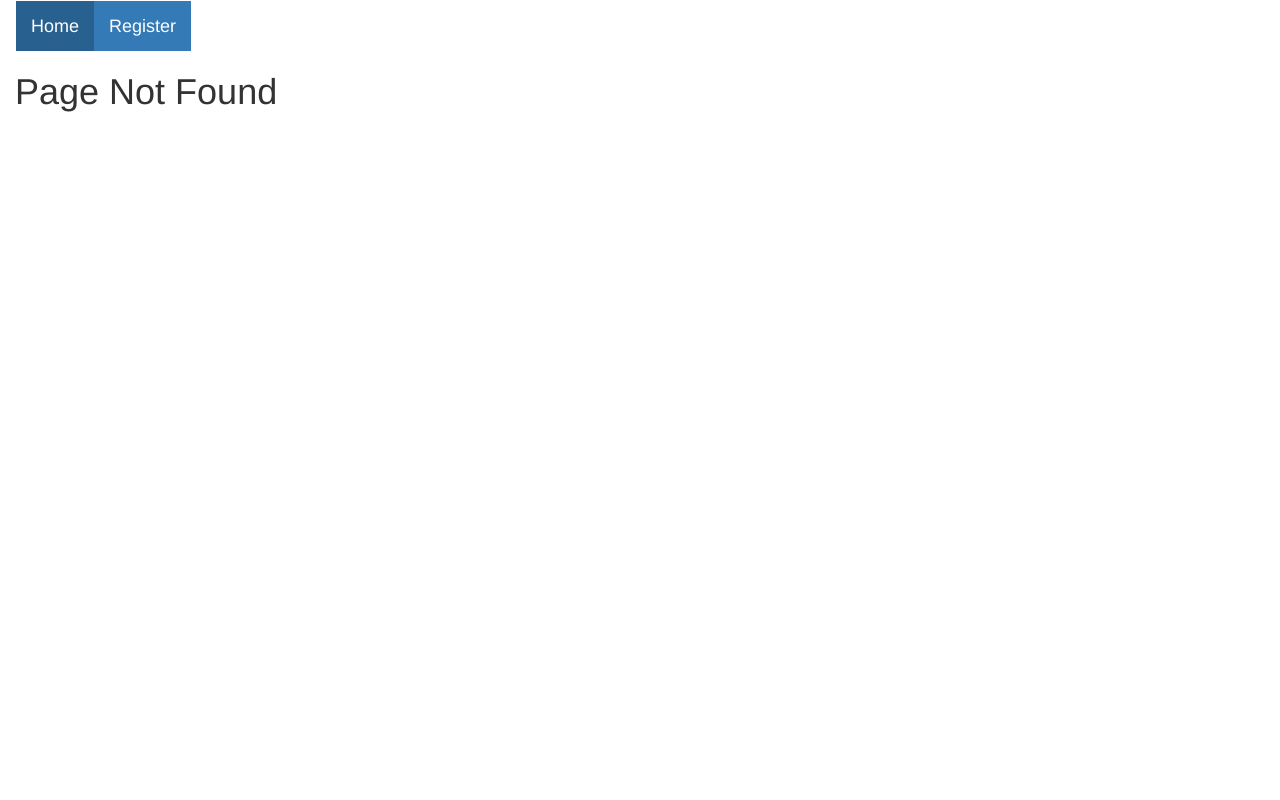
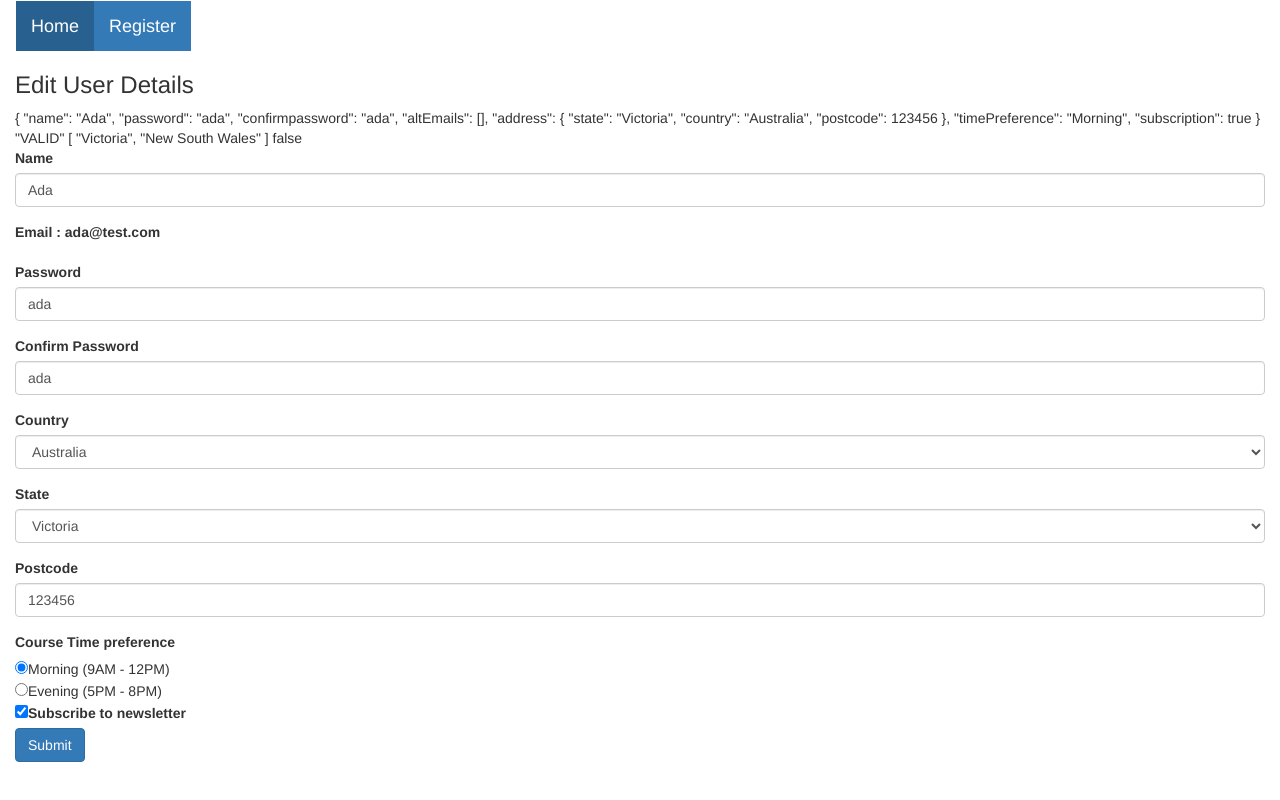
Before and after one commit to jradhika90/angular, an Angular app: page /edit-user/1 in a window 1280 px wide. Before the commit this address had no page. Built offline with nearby package versions, Linux system fonts and the light colour scheme.

Commit message:
commiting changes related to user detail edit implementation

```diff
--- a/src/app/app-routing.module.ts
+++ b/src/app/app-routing.module.ts
@@ -4,11 +4,13 @@ import { RegisterComponent } from "./register/register.component";
 import { DashboardComponent } from "./dashboard/list/dashboard.component";
 import { PageNotFoundComponent } from "./error-handler/page-not-found/page-not-found.component";
 import { UserdetailsComponent } from "./dashboard/details/userdetails.component";
+import { EditUserComponent } from "./dashboard/edit/edit-user.component";
 
 const routes: Routes = [
   //{ path: "", component: DashboardComponent },
   { path: "", redirectTo: "/home", pathMatch:"full" },
   { path: "user/:id", component: UserdetailsComponent },
+   { path: "edit-user/:id", component: EditUserComponent },
   { path: "register", component: RegisterComponent },
   { path: "home", component: DashboardComponent },
   { path: "**", component: PageNotFoundComponent}
--- a/src/app/app.module.ts
+++ b/src/app/app.module.ts
@@ -11,10 +11,11 @@ import { RegisterComponent } from './register/register.component';
 import { DashboardComponent } from './dashboard/list/dashboard.component';
 import { UserdetailsComponent } from './dashboard/details/userdetails.component';
 import { PageNotFoundComponent } from './error-handler/page-not-found/page-not-found.component';
+import { EditUserComponent } from './dashboard/edit/edit-user.component';
 
 @NgModule({
   imports:      [ BrowserModule, FormsModule, ReactiveFormsModule, HttpClientModule, AppRoutingModule ],
-  declarations: [ AppComponent, HelloComponent, TestComponent , RegisterComponent, DashboardComponent, UserdetailsComponent, PageNotFoundComponent],
+  declarations: [ AppComponent, HelloComponent, TestComponent , RegisterComponent, DashboardComponent, UserdetailsComponent, EditUserComponent , PageNotFoundComponent],
   bootstrap:    [ AppComponent ]
 })
 export class AppModule { }
--- a/src/app/dashboard/details/userdetails.component.ts
+++ b/src/app/dashboard/details/userdetails.component.ts
@@ -18,7 +18,6 @@ export class UserdetailsComponent implements OnInit {
   constructor(private us: UserService, private router: Router, private route: ActivatedRoute){}
 
   ngOnInit() {
-    this.totalUsers = 5;
     this.us.getUserCount().subscribe(data=>this.totalUsers=data[0].count);
    // this.userId = parseInt(this.route.snapshot.paramMap.get("id"));
    //above statement will not work if navigating within the same component as snapshot will not reinitialize and same component and hence nginit will not be executed
--- a/src/app/dashboard/edit/edit-user.component.html
+++ b/src/app/dashboard/edit/edit-user.component.html
@@ -0,0 +1,92 @@
+<h3> Edit User Details </h3>
+	{{editForm.value|json}}
+	{{editForm.status|json}}
+	{{statesArr|json}}
+	{{formHasError}}
+	<form [formGroup]="editForm" (ngSubmit)="updateUser()">
+		<div class="form-group">
+			<label for="name">Name</label>
+			<input type="text" formControlName="name"
+       class="form-control"
+      id="name" placeholder="Enter name">
+
+			<div *ngIf="formHasError || (getName.invalid && getName.touched)">
+				<small *ngIf="getName.errors.required"
+      class="form-text text-danger">Please enter a name.</small>
+				<small *ngIf="getName.errors.minlength"
+      class="form-text text-danger"> Name should be minimum 3 characters.</small>
+			</div>
+		</div>
+
+		<div class="form-group">
+			<label for="email">Email : {{editUser.email}}</label>
+		</div>
+
+		<div class="form-group">
+			<label for="password">Password</label>
+			<input type="text" formControlName="password" class="form-control" id="password" placeholder="Enter password">
+
+			<small *ngIf="formHasError || (getPassword.invalid && getPassword.touched)" class="form-text text-danger"> Please enter valid password.</small>
+		</div>
+
+		<div class="form-group">
+			<label for="confirmpassword">Confirm Password</label>
+			<input type="text" formControlName="confirmpassword" class="form-control" id="confirmpassword" placeholder="Reenter password">
+
+			<small *ngIf="getConfirmPassword.errors" class="form-text text-danger"> Please re-enter same password.</small>
+		</div>
+
+		<div formGroupName="address">
+
+			<div class="form-group">
+				<label for="country">Country</label>
+				<select class="form-control" name="country" formControlName="country" (change)=getStatesByCountry(getCountry.value)>
+        <option value="default">Select a country</option>
+        <option value="India">India</option>
+        <option value="Australia">Australia</option>
+      </select>
+				<small class="text-danger" *ngIf="formHasError || (getCountry.invalid && getCountry.touched)">Please select a country.</small>
+			</div>
+
+			<div class="form-group">
+				<label for="state">State</label>
+				<select class="form-control" name="state" formControlName="state">
+        <option value="default">Select a State</option>
+        <option *ngFor="let state of statesArr" value="{{state}}">{{state}}</option>
+      </select>
+				<small class="text-danger" *ngIf="formHasError || (getState.invalid && getState.touched)">Please select a state.</small>
+			</div>
+
+			<div class="form-group">
+				<label for="postcode">Postcode</label>
+				<input type="text" formControlName="postcode" class="form-control" id="postcode" placeholder="Enter postcode">
+			</div>
+
+				<div *ngIf="formHasError || (getPostcode.invalid && getPostcode.touched)">
+					<small *ngIf="getPostcode.errors.required" class="form-text text-danger">Please enter a postcode.</small>
+					<small *ngIf="getPostcode.errors.pattern" class="form-text text-danger"> Please enter valid postcode.</small>
+				</div>
+			</div>
+
+			<div class="mb-10">
+				<label>Course Time preference</label>
+				<div class="form-check">
+					<input class="form-check-input" type="radio" formControlName="timePreference" name="timePreference" value="Morning" >
+					<span class="d-inline-block">Morning (9AM - 12PM)</span>
+				</div>
+				<div class="form-check">
+					<input class="form-check-input" type="radio" formControlName="timePreference" name="timePreference" value="Evening">
+					<span class="d-inline-block">Evening (5PM - 8PM)</span>
+				</div>
+				<div *ngIf="formHasError || (getTimePreference.invalid && getTimePreference.touched)">
+					<small *ngIf="getTimePreference.errors.required" class="form-text text-danger"> Please select your preferred time.</small>
+				</div>
+			</div>
+
+			<div class="form-check mt-10">
+				<input class="form-check-input" formControlName="subscription" type="checkbox" id="defaultCheck2">
+				<label class="form-check" for="defaultCheck2"> Subscribe to newsletter</label>
+			</div>
+
+			<button type="submit" class="btn btn-primary" [disabled]="editForm.invalid">Submit</button>
+	</form>
--- a/src/app/dashboard/edit/edit-user.component.ts
+++ b/src/app/dashboard/edit/edit-user.component.ts
@@ -0,0 +1,164 @@
+import { Component, OnInit } from "@angular/core";
+import { FormGroup, FormControl, FormBuilder, Validators } from "@angular/forms";
+import { FieldMatch } from "../../helpers/fieldmatch.validator";
+import { User } from "../../models/user.model";
+import { UserService } from "../../services/user.service";
+import { StatesByCountry } from "../../helpers/statesbycountry"
+import { ActivatedRoute } from "@angular/router";
+
+@Component({
+  selector: "edit-form",
+  templateUrl: "./edit-user.component.html"
+})
+export class EditUserComponent implements OnInit {
+  editForm: FormGroup;
+  statesArr: Array<any>;
+  formHasError: Boolean;
+  editUser: User;
+  errorMsg: String;
+  userId: Number;
+  //statesArr:Array<{[key: string]: string}>
+  // registerForm = new FormGroup({
+  //   name: new FormControl(""),
+  //   email: new FormControl(""),
+  //   password: new FormControl(""),
+  //   confirmpassword: new FormControl(""),
+
+  //   address: new FormGroup({
+  //     state: new FormControl(""),
+  //     country: new FormControl(""),
+  //     postcode: new FormControl("")
+  //   })
+  // });
+
+  constructor(private fb: FormBuilder, private us: UserService, private route: ActivatedRoute) {
+    this.editForm = this.fb.group(
+      {
+        name: [
+          "",
+          Validators.compose([Validators.required, Validators.minLength(3)])
+        ],
+
+        password: ["", Validators.required],
+        confirmpassword: [""],
+        altEmails: this.fb.array([]),
+
+        address: this.fb.group({
+          state: [""],
+          country: [""],
+          postcode: [
+            "",
+            Validators.compose([
+              Validators.required,
+              Validators.pattern("[0-9]{6}")
+            ])
+          ]
+        }),
+        timePreference: ["", Validators.required],
+        subscription: [""]
+      },
+      {
+        validator: FieldMatch("password", "confirmpassword")
+      }
+    );
+  }
+
+  ngOnInit() {
+    this.formHasError = false;
+
+    this.route.paramMap.subscribe((params: ParamMap) => {
+      this.userId = parseInt(params.get("id"));
+
+      this.us.getUser(this.userId).subscribe(
+        data => this.editUser=data,
+        error => this.errorMsg=error.statusText
+      );
+      this.getStatesByCountry(this.editUser.country);
+      this.setFormValues();
+    });
+
+
+  }
+
+  get getName() {
+    return this.editForm.get("name");
+  }
+
+  get getPassword() {
+    return this.editForm.get("password");
+  }
+
+  get getConfirmPassword() {
+    return this.editForm.get("confirmpassword");
+  }
+
+  get getState() {
+    return this.editForm.get("address.state");
+  }
+
+  get getCountry() {
+    return this.editForm.get("address.country");
+  }
+
+  get getPostcode() {
+    return this.editForm.get("address.postcode");
+  }
+
+  get getTimePreference() {
+    return this.editForm.get("timePreference");
+  }
+
+  get getSubscription() {
+    return this.editForm.get("subscription");
+  }
+
+  getStatesByCountry(country) {
+    this.statesArr = StatesByCountry(country);
+  }
+
+  setFormValues(){
+    this.editForm.patchValue({
+      id: this.editUser.id,
+      name: this.editUser.name,
+      password: this.editUser.password,
+      confirmpassword: this.editUser.password,
+
+      address: {
+        state: this.editUser.state,
+        country: this.editUser.country,
+        postcode: this.editUser.postcode
+      },
+      timePreference: this.editUser.timePreference,
+      subscription: this.editUser.subscription
+    });
+  }
+
+  updateUser() {
+    console.log("in updatedata");
+
+    this.formHasError = false;
+
+    if (this.editForm.valid) {
+      let formValues = this.editForm.value;
+      let userModel = new User(
+        this.userId,
+        formValues.name,
+        this.editUser.email,
+        formValues.password,
+
+        formValues.address.state,
+        formValues.address.country,
+        formValues.address.postcode,
+        formValues.timePreference,
+        true,
+        formValues.subscription,
+        ['']
+      );
+      this.us.updateUser(userModel);
+      //console.log(this.registerForm.value);
+    } else {
+      this.formHasError = true;
+      console.log("invalid form data");
+    }
+  }
+}
--- a/src/app/dashboard/list/dashboard.component.html
+++ b/src/app/dashboard/list/dashboard.component.html
@@ -28,7 +28,7 @@
       <td>{{user.state}}</td>
       <td>{{user.country}}</td>
       <td><a (click)= "viewUser(user.id)">View</a></td>
-      <td><a>Edit</a></td>
+      <td><a (click)= "updateUser(user.id)">Edit</a></td>
       <td>Delete</td>
     </tr>
   </tbody>
--- a/src/app/dashboard/list/dashboard.component.ts
+++ b/src/app/dashboard/list/dashboard.component.ts
@@ -25,9 +25,12 @@ export class DashboardComponent implements OnInit {
       )
   }
 
+  updateUser(userId){
+    this.router.navigate(["/edit-user",userId]);
+  }
+
   viewUser(userId){
     this.router.navigate(["/user",userId]);
   }
-
   searchUsers(userValue){}
 }
--- a/src/app/db/mock-users.ts
+++ b/src/app/db/mock-users.ts
@@ -6,11 +6,12 @@ export const USERS: User[] = [
     name: 'Ada',
     email: 'ada@test.com',
     password: 'ada',
-    state: 'VIC',
+    state: 'Victoria',
     country: 'Australia',
     postcode: 123456,
     timePreference: 'Morning',
     tnc: true,
+    subscription: true,
     altEmails:['']
   },
   {
@@ -23,18 +24,20 @@ export const USERS: User[] = [
     postcode: 987654,
     timePreference: 'Morning',
     tnc: false,
+    subscription: false,
     altEmails:['']
   },
   {
     id: 3,
     name: 'Casey',
     email: 'casey@test.com',
-    password: 'ada',
+    password: 'casey',
     state: 'New South Wales',
     country: 'Australia',
     postcode: 123564,
     timePreference: 'Morning',
     tnc: true,
+    subscription: true,
     altEmails:['']
   },
   {
@@ -42,11 +45,12 @@ export const USERS: User[] = [
     name: 'Dia',
     email: 'dia@test.com',
     password: 'dia',
-    state: 'Westbengal',
+    state: 'WestBengal',
     country: 'India',
     postcode: 897650,
     timePreference: 'Morning',
     tnc: true,
+    subscription: false,
     altEmails:['']
   },
   {
@@ -59,6 +63,7 @@ export const USERS: User[] = [
     postcode: 125634,
     timePreference: 'Evening',
     tnc: false,
+    subscription: true,
     altEmails:['']
   }
 ];
--- a/src/app/services/user.service.ts
+++ b/src/app/services/user.service.ts
@@ -33,7 +33,7 @@ export class UserService {
   }
 
   //getUserCount(): Observable<any>{
-    getUserCount(){
+  getUserCount(){
     let arr = [{'count': USERS.length}];
     console.log('in user count',arr);
     return of(arr);
@@ -48,7 +48,11 @@ export class UserService {
     return true;
   }
 
-  updateUser() {}
+  updateUser(userdata) {
+     console.log(
+      "in service user-> updatedata--->" + JSON.stringify(userdata)
+    );
+  }
 
   searchUsers() {}
 }
```
Lines whose indentation alone changed are shown as unchanged.
